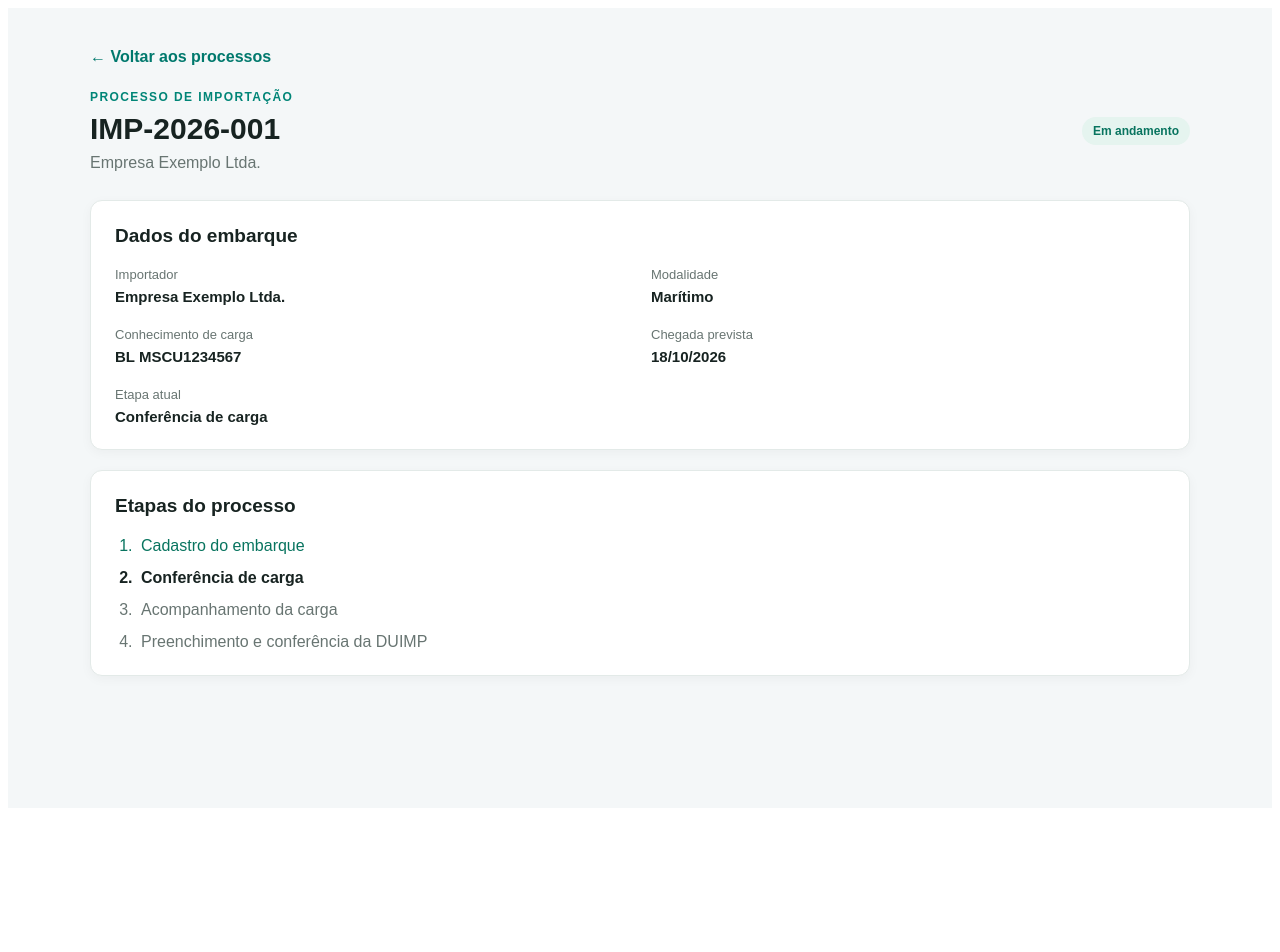
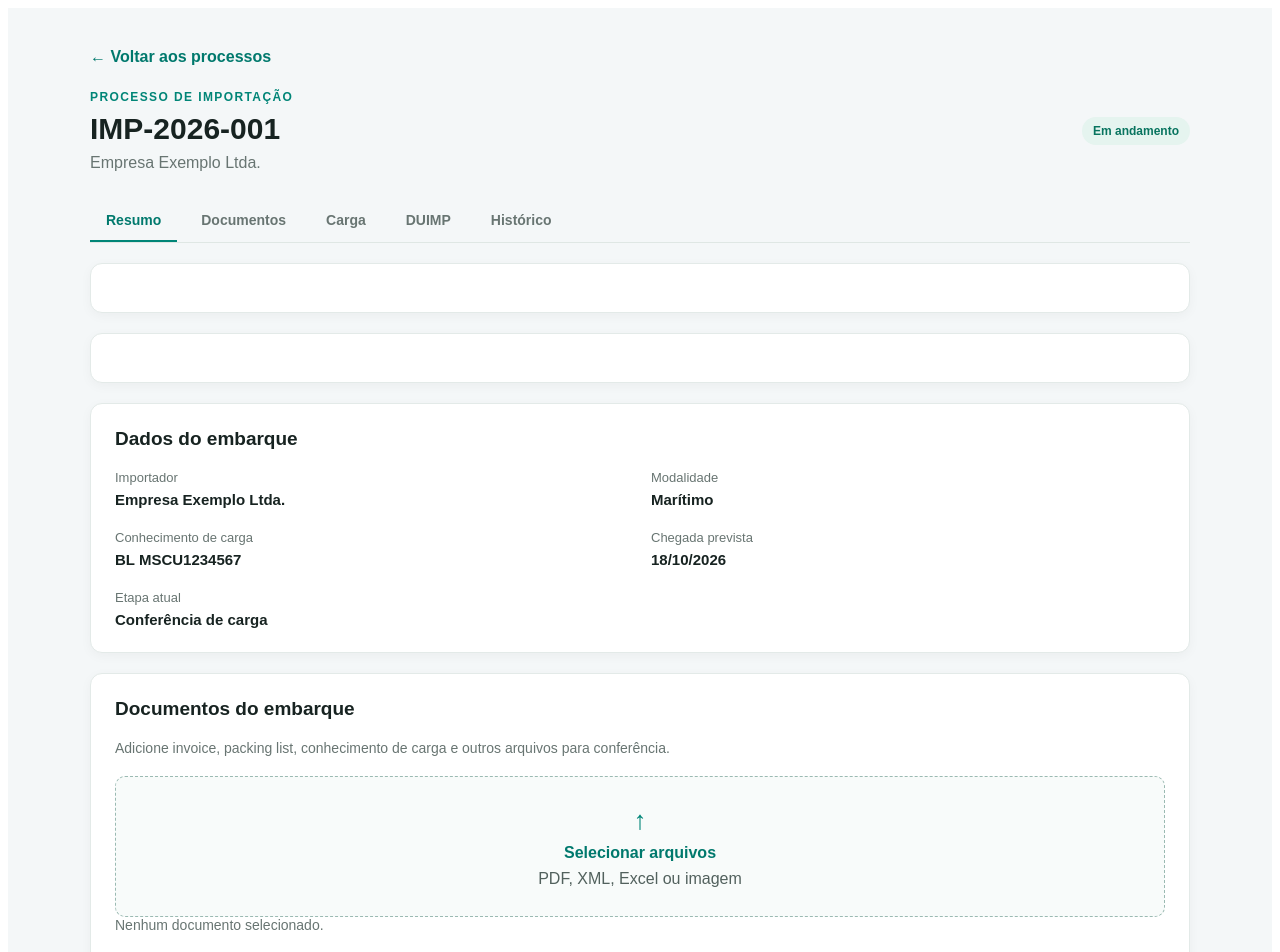
Before and after one commit to mviniciusps/atlas-comex-web, an Angular app: page /processos/IMP-2026-001 in a window 1280 px wide. Shown: the top 952 px of the page. Before the commit the page ends 816 px from the top, so only its background shows below. Built offline with nearby package versions, Linux system fonts and the light colour scheme.

Commit message:
Dia 1 - Concluído upload de documentos

```diff
--- a/src/app/features/processos/pages/detalhe-processo/detalhe-processo.component.html
+++ b/src/app/features/processos/pages/detalhe-processo/detalhe-processo.component.html
@@ -13,6 +13,18 @@
             {{ processo.status }}
         </span>
     </header>
+
+    <nav class="abas-processo" aria-label="Seções do processo">
+        <a class="aba ativa" href="#resumo">Resumo</a>
+        <a class="aba" href="#documentos">Documentos</a>
+        <a class="aba" href="#carga">Carga</a>
+        <a class="aba" href="#duimp">DUIMP</a>
+        <a class="aba" href="#historico">Histórico</a>
+    </nav>
+
+    <section class="cartao" id="resumo"></section>
+
+    <section class="cartao" id="historico"></section>
 
     <section class="cartao">
         <h2>Dados do embarque</h2>
@@ -41,6 +53,55 @@
         </dl>
     </section>
 
+    <section class="cartao" id="documentos">
+        <h2>Documentos do embarque</h2>
+        <p class="texto-apoio">
+            Adicione invoice, packing list, conhecimento de carga e outros arquivos
+            para conferência.
+        </p>
+
+        <label class="area-upload">
+            <input class="entrada-arquivos" type="file" multiple accept=".pdf,.xml,.xlsx,.xls,.jpg,.jpeg,.png"
+                (change)="adicionarDocumentos($event)" />
+
+            <span class="upload-icone" aria-hidden="true">↑</span>
+            <strong>Selecionar arquivos</strong>
+            <span>PDF, XML, Excel ou imagem</span>
+        </label>
+
+        @if (documentos.length > 0) {
+        <ul class="lista-documentos">
+            @for (documento of documentos; track $index) {
+            <li class="documento">
+                <div>
+                    <strong>{{ documento.nome }}</strong>
+                    <span>{{ documento.tamanho }}</span>
+                    <span>{{ documento.tipo }} · {{ documento.status }}</span>
+                </div>
+
+                <button class="botao-remover" type="button" aria-label="Remover documento"
+                    (click)="removerDocumento($index)">
+                    Remover
+                </button>
+            </li>
+            }
+        </ul>
+        } @else {
+        <p class="lista-vazia">Nenhum documento selecionado.</p>
+        }
+    </section>
+
+
+    <section class="cartao" id="carga">
+        <h2>Carga</h2>
+        <p>As consultas de Mercante e presença de carga aparecerão aqui.</p>
+    </section>
+
+    <section class="cartao" id="duimp">
+        <h2>DUIMP</h2>
+        <p>O preenchimento assistido da DUIMP ficará disponível nesta seção.</p>
+    </section>
+
     <section class="cartao">
         <h2>Etapas do processo</h2>
         <ol class="etapas">
--- a/src/app/features/processos/pages/detalhe-processo/detalhe-processo.component.scss
+++ b/src/app/features/processos/pages/detalhe-processo/detalhe-processo.component.scss
@@ -131,3 +131,104 @@ h1 {
 .nao-encontrado p {
     color: #687572;
 }
+
+.abas-processo {
+    display: flex;
+    gap: 8px;
+    margin-bottom: 20px;
+    border-bottom: 1px solid #dfe7e4;
+}
+
+.aba {
+    padding: 12px 16px;
+    color: #687572;
+    font-size: 14px;
+    font-weight: 600;
+    text-decoration: none;
+}
+
+.aba:hover,
+.aba.ativa {
+    color: #00796d;
+}
+
+.aba.ativa {
+    border-bottom: 2px solid #008577;
+}
+
+.texto-apoio,
+.lista-vazia {
+    color: #687572;
+    font-size: 14px;
+}
+
+.area-upload {
+    display: flex;
+    align-items: center;
+    flex-direction: column;
+    gap: 8px;
+    margin-top: 20px;
+    padding: 28px;
+    border: 1px dashed #9bbab2;
+    border-radius: 10px;
+    background: #f8fbfa;
+    color: #52615d;
+    cursor: pointer;
+}
+
+.area-upload:hover {
+    border-color: #008577;
+    background: #f0f8f6;
+}
+
+.entrada-arquivos {
+    display: none;
+}
+
+.upload-icone {
+    color: #008577;
+    font-size: 26px;
+}
+
+.area-upload strong {
+    color: #00796d;
+}
+
+.lista-documentos {
+    display: grid;
+    gap: 10px;
+    margin: 20px 0 0;
+    padding: 0;
+    list-style: none;
+}
+
+.documento {
+    display: flex;
+    align-items: center;
+    justify-content: space-between;
+    gap: 16px;
+    padding: 14px;
+    border: 1px solid #e3eae8;
+    border-radius: 8px;
+}
+
+.documento div {
+    display: grid;
+    gap: 5px;
+}
+
+.documento strong {
+    overflow-wrap: anywhere;
+}
+
+.documento span {
+    color: #687572;
+    font-size: 12px;
+}
+
+.botao-remover {
+    border: 0;
+    background: transparent;
+    color: #a33e3e;
+    cursor: pointer;
+}
--- a/src/app/features/processos/pages/detalhe-processo/detalhe-processo.component.ts
+++ b/src/app/features/processos/pages/detalhe-processo/detalhe-processo.component.ts
@@ -1,6 +1,20 @@
 import { Component, OnInit } from '@angular/core';
 import { ActivatedRoute, RouterLink } from '@angular/router';
 import { Processo, ProcessosService } from '../../services/processos.service';
+
+type TipoDocumento =
+  | 'Invoice'
+  | 'Packing list'
+  | 'Conhecimento de carga'
+  | 'Certificado'
+  | 'Outro';
+
+interface DocumentoProcesso {
+  nome: string,
+  tamanho: string,
+  tipo: TipoDocumento;
+  status: string;
+}
 
 @Component({
   selector: 'app-detalhe-processo',
@@ -10,7 +24,10 @@ import { Processo, ProcessosService } from '../../services/processos.service';
   styleUrl: './detalhe-processo.component.scss'
 })
 export class DetalheProcessoComponent implements OnInit {
+
   processo?: Processo;
+
+  documentos: DocumentoProcesso[] = [];
 
   constructor(
     private route: ActivatedRoute,
@@ -25,4 +42,53 @@ export class DetalheProcessoComponent implements OnInit {
     }
   }
 
+  adicionarDocumentos(event: Event): void {
+    const input = event.target as HTMLInputElement;
+    const arquivos = Array.from(input.files ?? []);
+
+    const novosDocumentos = arquivos.map((arquivo) => ({
+      nome: arquivo.name,
+      tamanho:
+        arquivo.size < 1024 * 1024
+          ? `${Math.max(1, Math.round(arquivo.size / 1024))} KB`
+          : `${(arquivo.size / (1024 * 1024)).toFixed(1)} MB`,
+      tipo: this.identificarTipoDocumento(arquivo.name),
+      status: 'Aguardando conferência',
+    }));
+
+    this.documentos = [...this.documentos, ...novosDocumentos];
+    input.value = '';
+  }
+
+  identificarTipoDocumento(nomeArquivo: string): TipoDocumento {
+    const nome = nomeArquivo.toLowerCase();
+
+    if (nome.includes('invoice') || nome.includes('fatura')) {
+      return 'Invoice';
+    }
+
+    if (nome.includes('packing') || nome.includes('romaneio')) {
+      return 'Packing list';
+    }
+
+    if (
+      nome.includes('bl') ||
+      nome.includes('awb') ||
+      nome.includes('conhecimento')
+    ) {
+      return 'Conhecimento de carga';
+    }
+
+    if (nome.includes('certificado')) {
+      return 'Certificado';
+    }
+
+    return 'Outro';
+  }
+
+
+  removerDocumento(indice: number): void {
+    this.documentos = this.documentos.filter((_, i) => i !== indice);
+  }
+
 }
```
